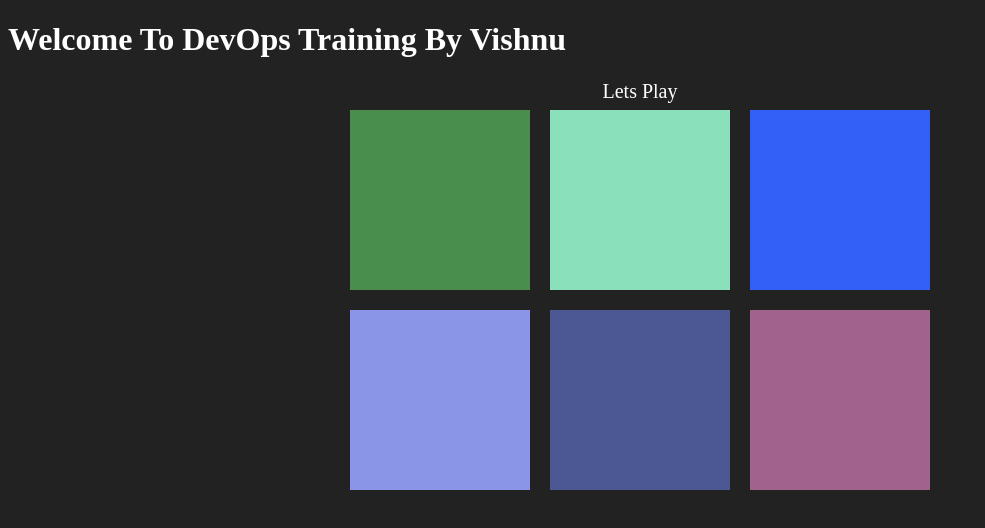
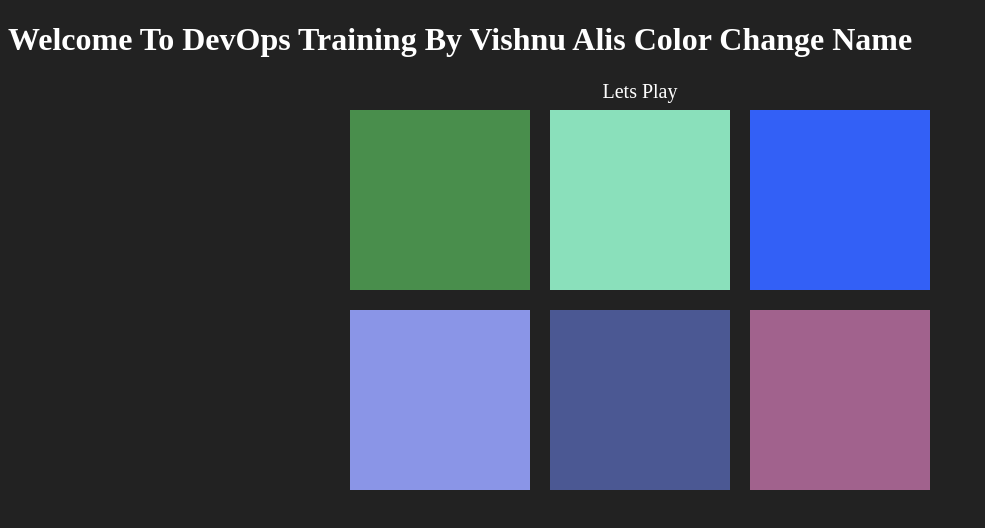
Before and after one commit to vishnu19p/githooks, a plain HTML site: page index.html in a window 1280 px wide. Shown: the whole page, without its empty margins (0-985 px from the left). Drawn offline with Linux system fonts and the light colour scheme.

Commit message:
Update index.html

```diff
--- a/index.html
+++ b/index.html
@@ -8,7 +8,7 @@
 	<title>Color Game</title>
 </head>
 <body>
-	<h1>Welcome To DevOps Training By Vishnu</h1>
+	<h1>Welcome To DevOps Training By Vishnu Alis Color Change Name</h1>
 	<div id="smallcont">
 		<div></div>
 		<div id="try1">Lets Play</div>
```
